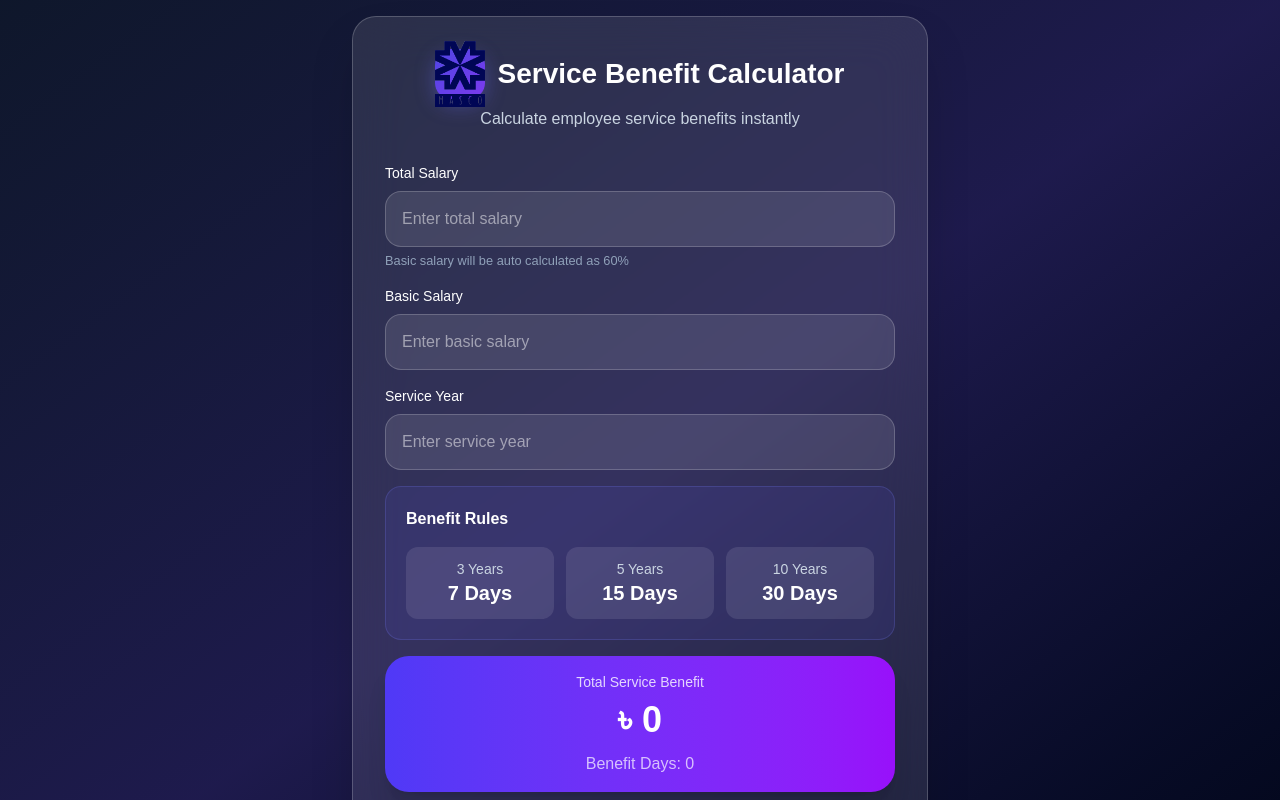
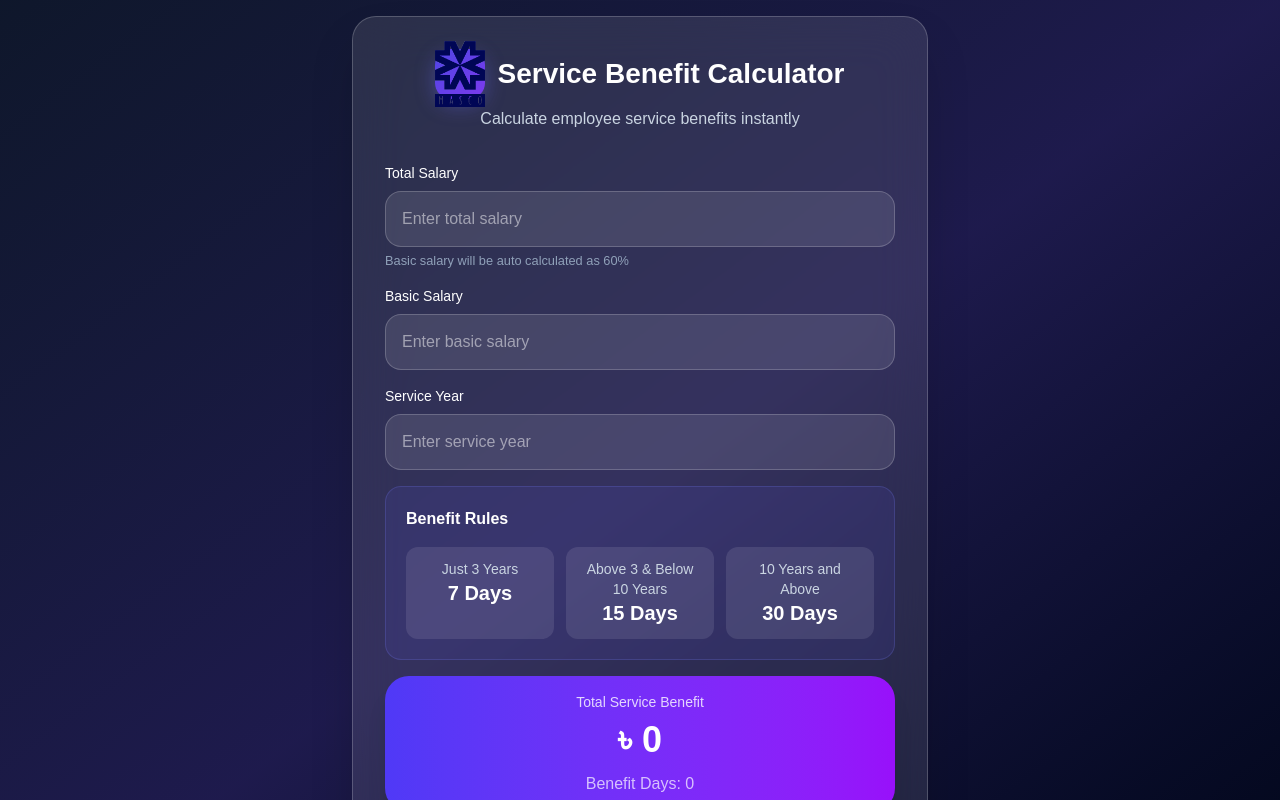
Before and after one commit to binayak1320/service-benit-calculator, a Next.js app: page / in a window 1280 px wide. Shown: the top 800 px of the page. Built offline with nearby package versions, Linux system fonts and the light colour scheme.

Commit message:
change some logic

```diff
--- a/app/page.tsx
+++ b/app/page.tsx
@@ -1,68 +1,4 @@
-// import Image from "next/image";
 
-// export default function Home() {
-//   return (
-//     <div className="flex flex-col flex-1 items-center justify-center bg-zinc-50 font-sans dark:bg-black">
-//       <main className="flex flex-1 w-full max-w-3xl flex-col items-center justify-between py-32 px-16 bg-white dark:bg-black sm:items-start">
-//         <Image
-//           className="dark:invert"
-//           src="/next.svg"
-//           alt="Next.js logo"
-//           width={100}
-//           height={20}
-//           priority
-//         />
-//         <div className="flex flex-col items-center gap-6 text-center sm:items-start sm:text-left">
-//           <h1 className="max-w-xs text-3xl font-semibold leading-10 tracking-tight text-black dark:text-zinc-50">
-//             To get started, edit the page.tsx file.
-//           </h1>
-//           <p className="max-w-md text-lg leading-8 text-zinc-600 dark:text-zinc-400">
-//             Looking for a starting point or more instructions? Head over to{" "}
-//             <a
-//               href="https://vercel.com/templates?framework=next.js&utm_source=create-next-app&utm_medium=appdir-template-tw&utm_campaign=create-next-app"
-//               className="font-medium text-zinc-950 dark:text-zinc-50"
-//             >
-//               Templates
-//             </a>{" "}
-//             or the{" "}
-//             <a
-//               href="https://nextjs.org/learn?utm_source=create-next-app&utm_medium=appdir-template-tw&utm_campaign=create-next-app"
-//               className="font-medium text-zinc-950 dark:text-zinc-50"
-//             >
-//               Learning
-//             </a>{" "}
-//             center.
-//           </p>
-//         </div>
-//         <div className="flex flex-col gap-4 text-base font-medium sm:flex-row">
-//           <a
-//             className="flex h-12 w-full items-center justify-center gap-2 rounded-full bg-foreground px-5 text-background transition-colors hover:bg-[#383838] dark:hover:bg-[#ccc] md:w-[158px]"
-//             href="https://vercel.com/new?utm_source=create-next-app&utm_medium=appdir-template-tw&utm_campaign=create-next-app"
-//             target="_blank"
-//             rel="noopener noreferrer"
-//           >
-//             <Image
-//               className="dark:invert"
-//               src="/vercel.svg"
-//               alt="Vercel logomark"
-//               width={16}
-//               height={16}
-//             />
-//             Deploy Now
-//           </a>
-//           <a
-//             className="flex h-12 w-full items-center justify-center rounded-full border border-solid border-black/[.08] px-5 transition-colors hover:border-transparent hover:bg-black/[.04] dark:border-white/[.145] dark:hover:bg-[#1a1a1a] md:w-[158px]"
-//             href="https://nextjs.org/docs?utm_source=create-next-app&utm_medium=appdir-template-tw&utm_campaign=create-next-app"
-//             target="_blank"
-//             rel="noopener noreferrer"
-//           >
-//             Documentation
-//           </a>
-//         </div>
-//       </main>
-//     </div>
-//   );
-// }
 "use client";
 import { useEffect, useMemo, useState } from "react";
 
@@ -86,8 +22,8 @@ export default function Home() {
     const year = Number(serviceYear);
 
     if (year >= 10) return 30;
-    if (year >= 5) return 15;
-    if (year >= 3) return 7;
+    if (year > 3 && year < 10) return 15;
+    if (year === 3) return 7;
 
     return 0;
   }, [serviceYear]);
@@ -176,17 +112,18 @@ export default function Home() {
             <div className="grid grid-cols-3 gap-3">
 
               <div className="bg-white/10 rounded-xl p-3 text-center">
-                <p className="text-slate-300 text-sm">3 Years</p>
+                <p className="text-slate-300 text-sm">Just 3 Years</p>
                 <p className="text-white text-xl font-bold">7 Days</p>
               </div>
 
               <div className="bg-white/10 rounded-xl p-3 text-center">
-                <p className="text-slate-300 text-sm">5 Years</p>
+                <p className="text-slate-300 text-sm">Above 3 & Below 10 Years</p>
+
                 <p className="text-white text-xl font-bold">15 Days</p>
               </div>
 
               <div className="bg-white/10 rounded-xl p-3 text-center">
-                <p className="text-slate-300 text-sm">10 Years</p>
+                <p className="text-slate-300 text-sm">10 Years and Above</p>
                 <p className="text-white text-xl font-bold">30 Days</p>
               </div>
 
```
